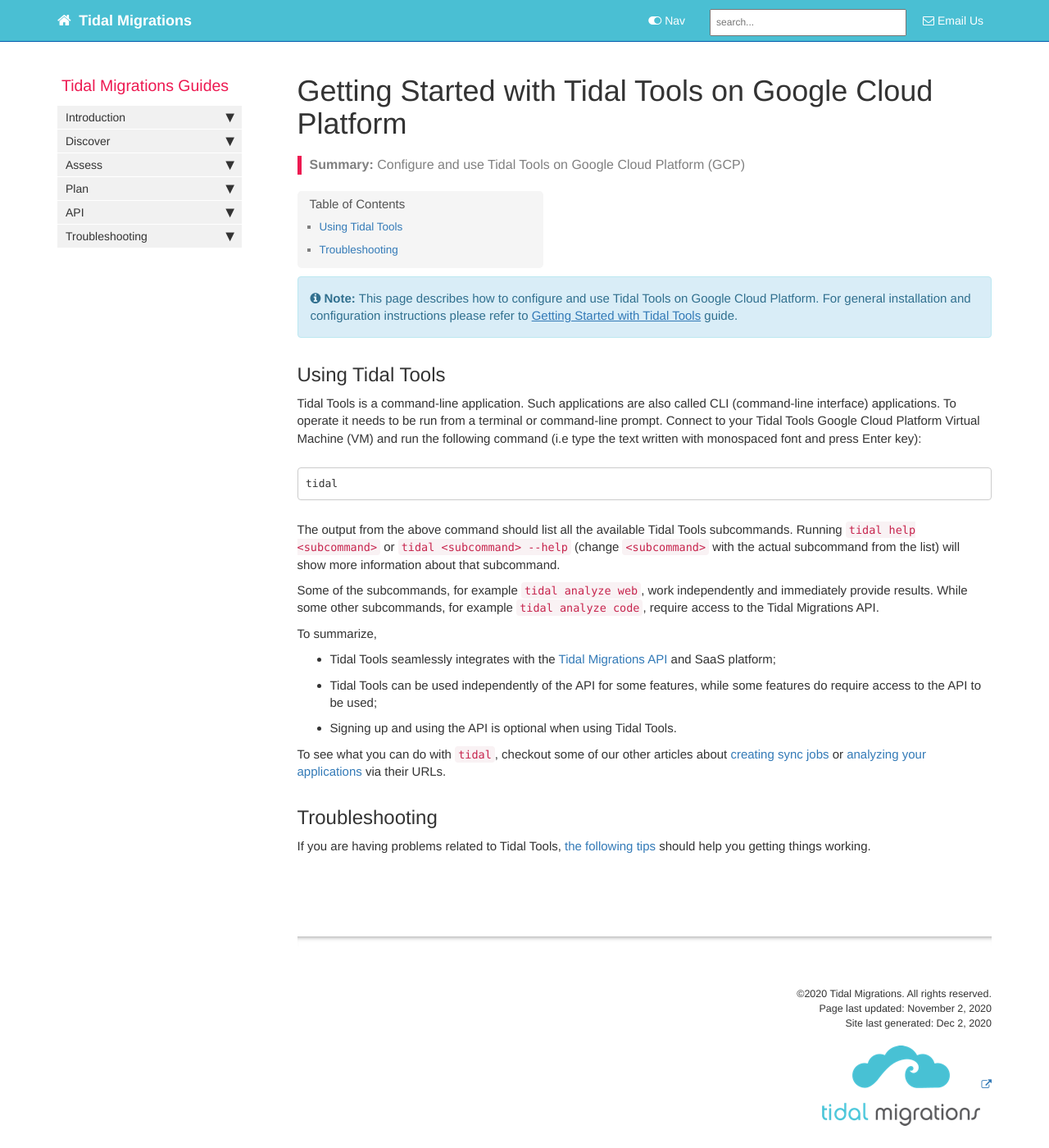
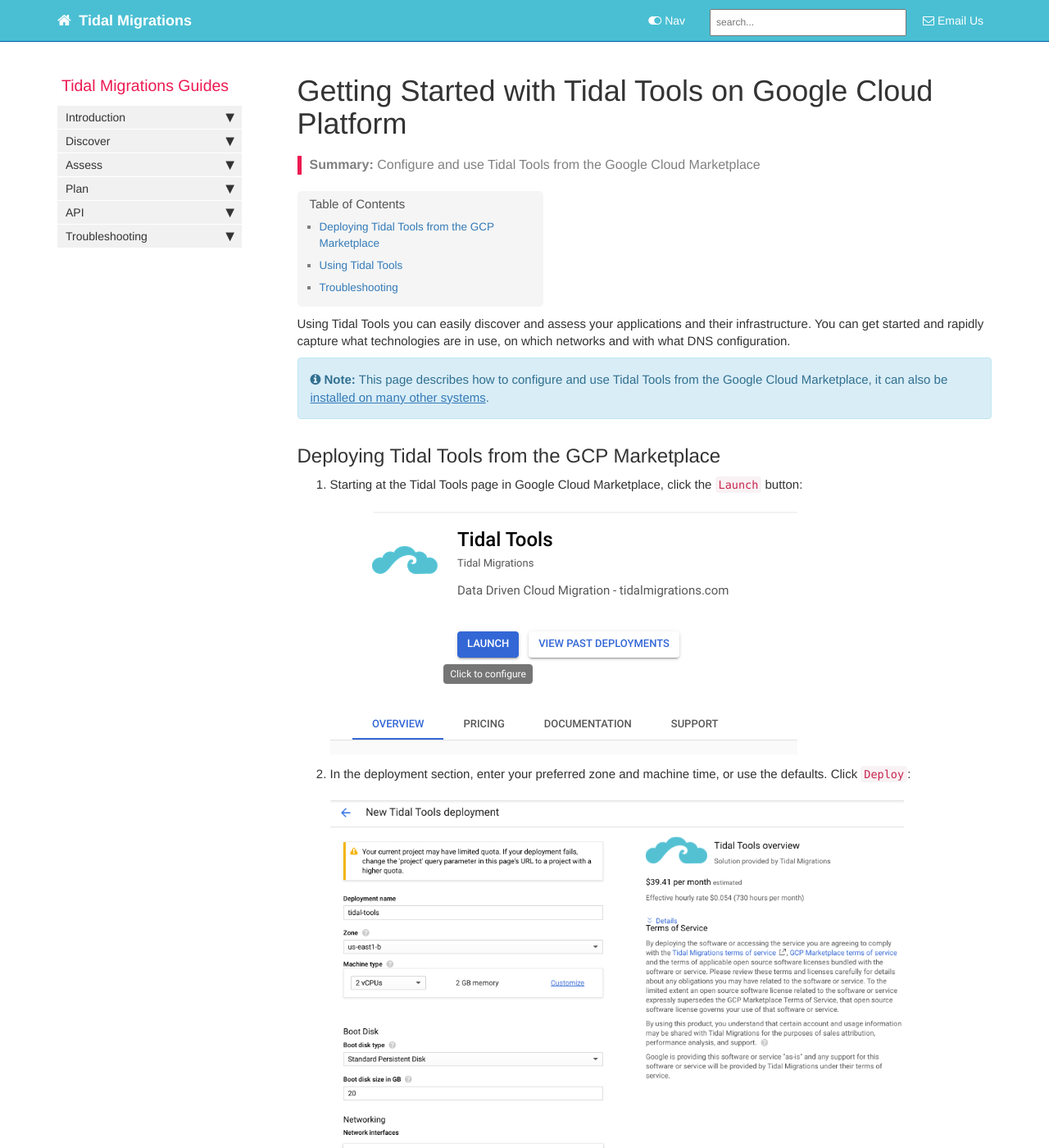
Before and after one commit to tidalmigrations/tidalmigrations.github.io, a Jekyll site: the page built from pages/tidal tools/google.md, in a window 1280 px wide and 1400 px high. Shown: the whole window at 82% size. Built offline with Jekyll 4.4.1, drawn with Linux system fonts in a browser that asks for light colours; nearby versions of some CDN libraries; comment, search, counter and statistics services are not loaded; some of the changed text lies outside the part shown.

Commit message:
Update GCP marketplace guide content

````diff
--- a/pages/tidal tools/google.md
+++ b/pages/tidal tools/google.md
@@ -2,52 +2,62 @@
 title: Getting Started with Tidal Tools on Google Cloud Platform</span>
 keywords: Google, marketplace, tidal tools
 last_updated: November 2, 2020
-summary: Configure and use Tidal Tools on Google Cloud Platform (GCP)
+summary: Configure and use Tidal Tools from the Google Cloud Marketplace
 sidebar: main_sidebar
 permalink: tidal-tools-gcp.html
 folder: tidaltools
 ---
+Using Tidal Tools you can easily discover and assess your applications and their infrastructure. You can get started and rapidly capture what technologies are in use, on which networks and with what DNS configuration.
 
-{% include note.html content="
-This page describes how to configure and use Tidal Tools on Google Cloud Platform. For general
-installation and configuration instructions please refer to [Getting Started
-with Tidal Tools](tidal-tools.html) guide.
-" %}
+{% include note.html content="This page describes how to configure and use Tidal Tools from the Google Cloud Marketplace, it can also be [installed on many other systems](tidal-tools.html)." %}
+
+## Deploying Tidal Tools from the GCP Marketplace
+
+1. Starting at the Tidal Tools page in Google Cloud Marketplace, click the `Launch` button:
+
+    {% include image.html file="gcp_launch.png" %}
+
+2. In the deployment section, enter your preferred zone and machine time, or use the defaults. Click `Deploy`:
+
+    {% include image.html file="deploy.png" %}
+
+3. GCP will deploy a VM Instance in your account, once it is done, you can access it via the `SSH` option:
+
+    {% include image.html file="deployed.png" %}
+
+4. Once logged into the VM instance you can run Tidal Tools, with the `tidal` command:
+
+    {% include image.html file="ssh.png" %}
 
 ## Using Tidal Tools
 
-Tidal Tools is a command-line application. Such applications are also called
-CLI (command-line interface) applications. To operate it needs to be run from a
-terminal or command-line prompt. Connect to your Tidal Tools Google Cloud Platform Virtual
-Machine (VM) and run the following command (i.e type the text written with
-monospaced font and press Enter key):
+Tidal Tools is used as a command-line interface (CLI) application. To verify and use Tidal Tools, connect to your Tidal Tools GCP Virtual Machine (VM), via SSH, and run the following command:
 
 ```
 tidal
 ```
 
-The output from the above command should list all the available Tidal Tools
-subcommands. Running `tidal help <subcommand>` or `tidal <subcommand> --help`
-(change `<subcommand>` with the actual subcommand from the list) will show more
-information about that subcommand.
+The output from the above command should list all the available Tidal Tools subcommands.
 
-Some of the subcommands, for example `tidal analyze web`, work independently and
-immediately provide results. While some other subcommands, for example `tidal
-analyze code`, require access to the Tidal Migrations API.
+Running `tidal help <subcommand>` (change `<subcommand>` with the actual subcommand
+from the list) will show more information about that subcommand.
 
-To summarize,
+A useful first step can be to setup [shell completion with Tidal Tools](autocompletion.html), by running:
 
-* Tidal Tools seamlessly integrates with the [Tidal Migrations
-  API](tidal-tools.html#connecting-to-the-api) and SaaS platform;
-* Tidal Tools can be used independently of the API for some features, while
-  some features do require access to the API to be used;
-* Signing up and using the API is optional when using Tidal Tools.
+```
+echo "source <(tidal completion bash)" >> ~/.bashrc
+```
+
+Some of the subcommands, for example `tidal analyze web`, work independently and immediately provide results.
+While some other subcommands, for example `tidal analyze code`,
+require access to the [Tidal Migrations API](tidal-tools.html#connecting-to-the-api).
 
 To see what you can do with `tidal`, checkout some of our other articles about
-[creating sync jobs](sync-servers.html) or[ analyzing your
+[creating sync jobs](sync-servers.html) or [analyzing your
 applications](analyze.html) via their URLs.
 
 ## Troubleshooting
 
-If you are having problems related to Tidal Tools, [the following
-tips](troubleshooting.html) should help you getting things working.
+If you are having problems related to Tidal Tools, [the following tips](troubleshooting.html)
+should help you getting things working. If you still need help feel free
+to [reach out to us directly](mailto:support@tidalmigrations.com) and we would be happy to help.
````
Also changed, not shown: images/deploy.png (added), images/deployed.png (added), images/gcp_launch.png (added), images/ssh.png (added), pages/user guides/marketplace_listing.md (added).
